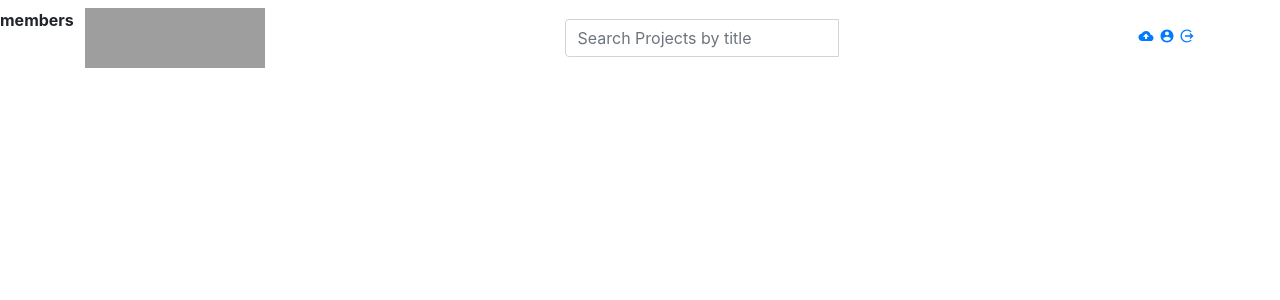
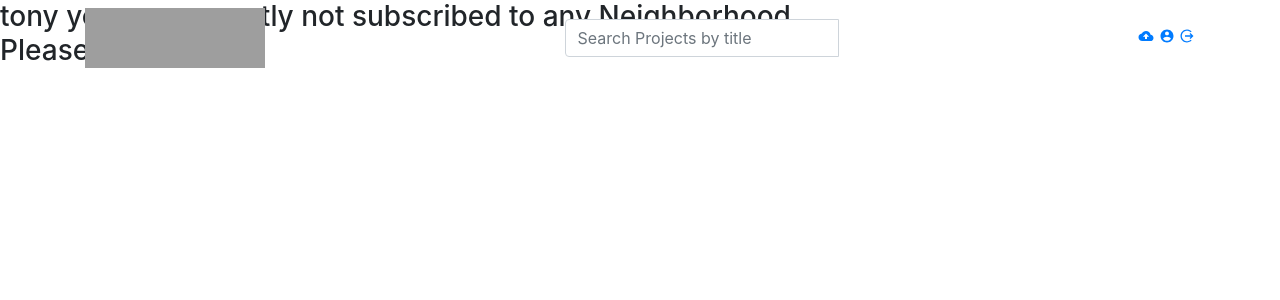
Before and after one commit to TonyKioko/NeighborHood, a Django app: page /home/ in a window 1280 px wide. Shown: the top 300 px of the page. Run offline with Django 3.2, Linux system fonts and the light colour scheme; a user stored in the database is signed in; data comes from the database, SQL or seed files in the repository; some libraries are stand-ins or nearby versions; grey boxes are pictures that could not be loaded.

Commit message:
return message for users yet to join hood

```diff
--- a/app/models.py
+++ b/app/models.py
@@ -66,7 +66,7 @@ class Business(models.Model):
 class Alert(models.Model):
 	alert=HTMLField(default="")
 	user=models.ForeignKey(User,on_delete=models.CASCADE,null=True,blank=True)
-	neighbor_hood=models.ForeignKey(Neighborhood, on_delete=models.CASCADE,null=True,blank=True)
+	neighbor_hood=models.ForeignKey(Neighborhood, on_delete=models.CASCADE,null=True,blank=True,related_name="alerts")
 	date_posted = models.DateTimeField(auto_now=True)
 
 
--- a/app/templates/current_hood.html
+++ b/app/templates/current_hood.html
@@ -1,12 +1,20 @@
 {%extends 'base.html'%} {% load static %} {% load bootstrap4 %} {% block content %}
 
 {% with request.user.wewe.neighborhood as myhood %}
+{% if myhood %}
 <h2 style="vertical-align: middle"><strong>{{myhood.name}}</strong></h2>
 
 <strong>{{ myhood.members.count }} members</strong>
 
 <div><i>{{ myhood.description | striptags }}</i></div>
-
+<a href="{% url 'add_business'%}" class="btn btn-info btn-outline">Add Business</a>
+{% else%}
+<h3>{% with request.user as name%}
+  {{name.username}} you are currently not subscribed to any Neighborhood <br>
+  Please Join a hood <br>
+{% endwith%}
+</h3>
+{%endif%}
 {% endwith %}
 
 {% endblock %}
```
